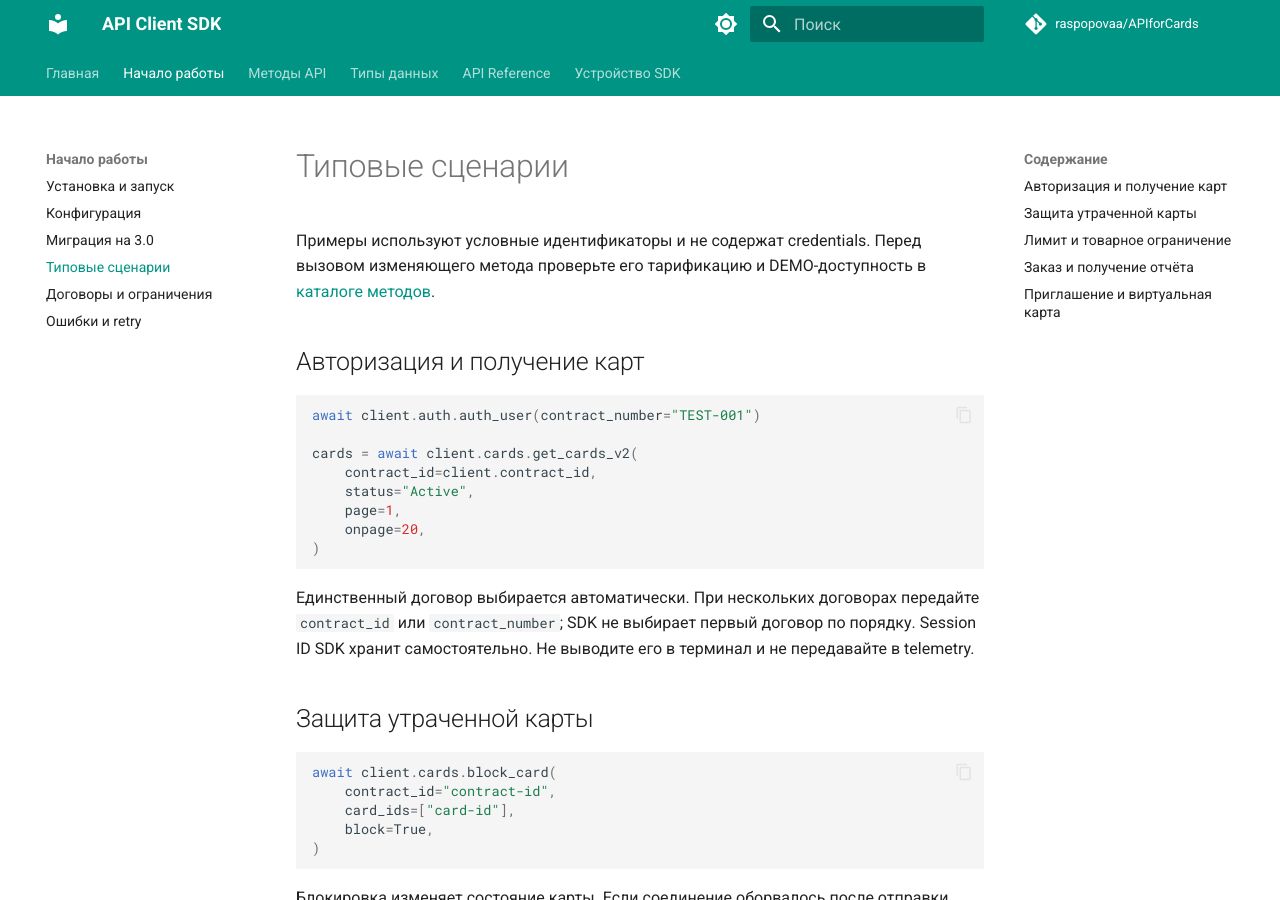
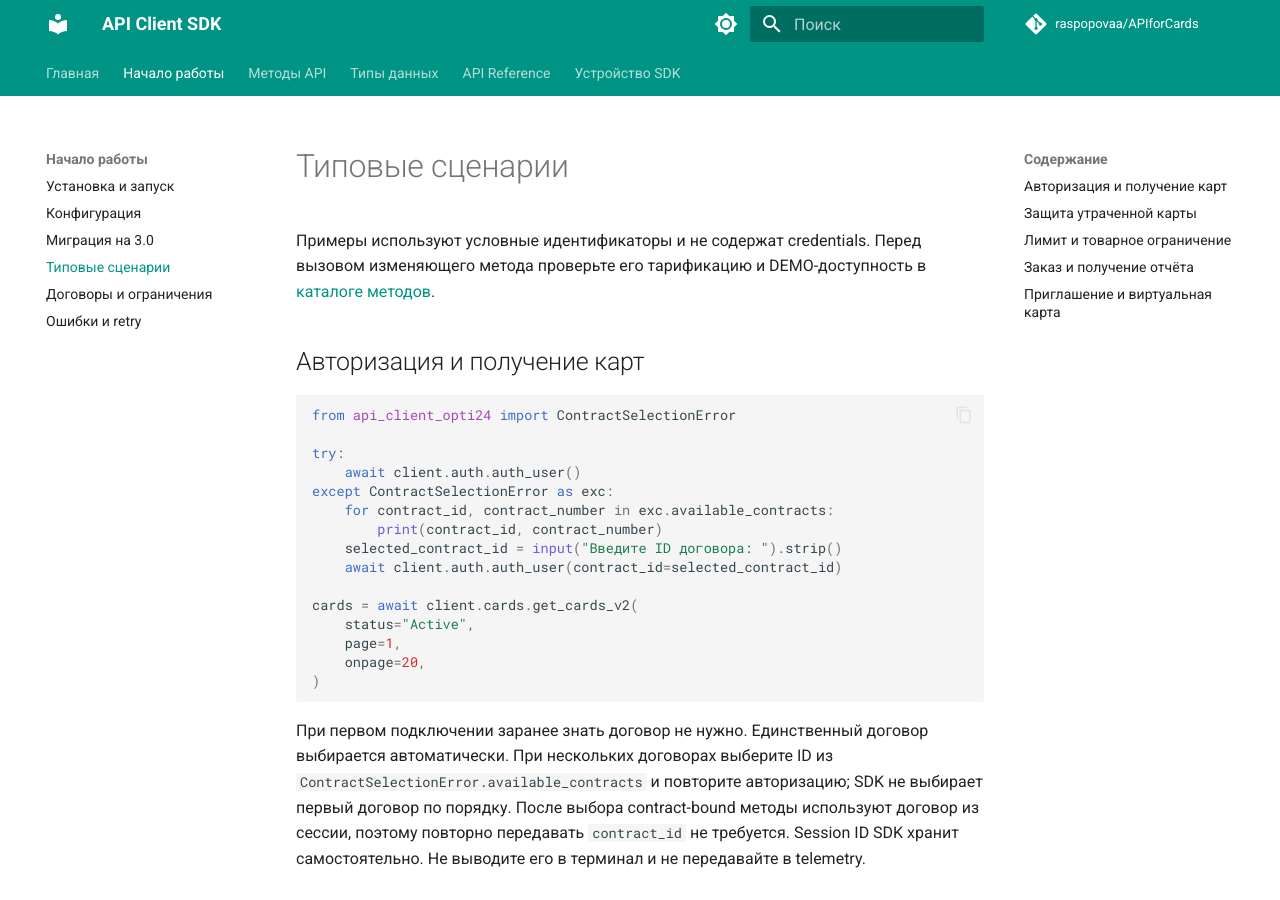
Before and after one commit to raspopovaa/APIforCards, an MkDocs documentation site: the page built from docs/scenarios.md, in a window 1280 px wide and 900 px high. Built offline with MkDocs 1.6.1 and Material for MkDocs 9.7.7, drawn with Linux system fonts in a browser that asks for light colours; comment, search, counter and statistics services are not loaded; the version menu is left out.

Commit message:
docs: clarify initial contract selection

````diff
--- a/docs/scenarios.md
+++ b/docs/scenarios.md
@@ -7,18 +7,28 @@
 ## Авторизация и получение карт
 
 ```python
-await client.auth.auth_user(contract_number="TEST-001")
+from api_client_opti24 import ContractSelectionError
+
+try:
+    await client.auth.auth_user()
+except ContractSelectionError as exc:
+    for contract_id, contract_number in exc.available_contracts:
+        print(contract_id, contract_number)
+    selected_contract_id = input("Введите ID договора: ").strip()
+    await client.auth.auth_user(contract_id=selected_contract_id)
 
 cards = await client.cards.get_cards_v2(
-    contract_id=client.contract_id,
     status="Active",
     page=1,
     onpage=20,
 )
 ```
 
-Единственный договор выбирается автоматически. При нескольких договорах передайте
-`contract_id` или `contract_number`; SDK не выбирает первый договор по порядку.
+При первом подключении заранее знать договор не нужно. Единственный договор
+выбирается автоматически. При нескольких договорах выберите ID из
+`ContractSelectionError.available_contracts` и повторите авторизацию; SDK не
+выбирает первый договор по порядку. После выбора contract-bound методы используют
+договор из сессии, поэтому повторно передавать `contract_id` не требуется.
 Session ID SDK хранит самостоятельно. Не выводите его в терминал и не передавайте
 в telemetry.
 
````
Also changed, not shown: README.md (+13 -2 lines), docs/architecture.md (+4 -0 lines), docs/errors.md (+4 -0 lines), docs/getting-started.md (+15 -1 lines), docs/index.md (+5 -0 lines).
